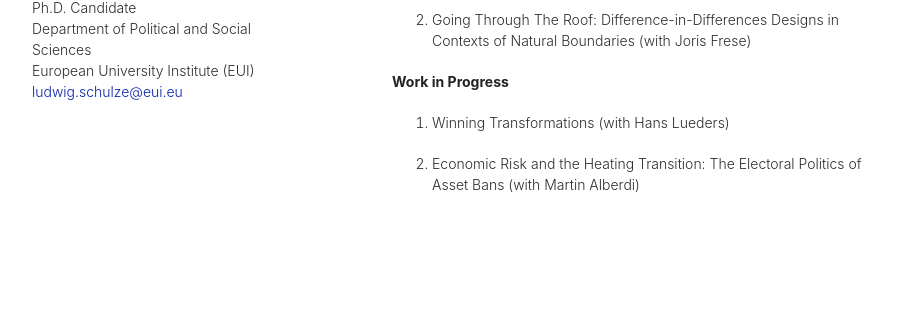
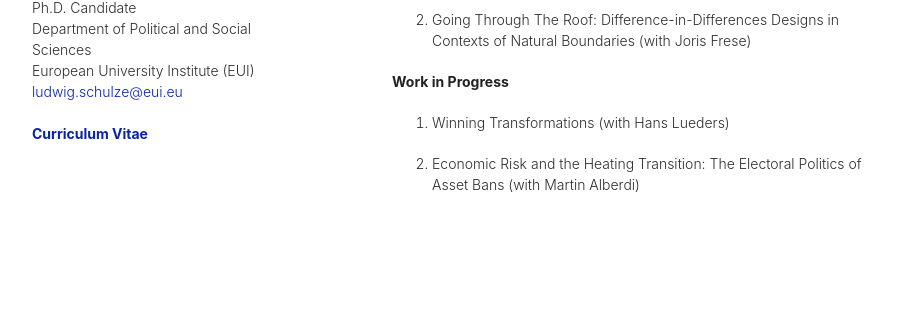
Before and after one commit to ludwigschulze/ludwig-schulze.github.io, a Jekyll site: the page built from index.md, in a window 1280 px wide. Shown: the part 317-635 px from the top of the page, without its empty margins (178-1091 px from the left). Built offline with Jekyll 4.4.1, drawn with Linux system fonts in a browser that asks for light colours.

Commit message:
add my info to config file

```diff
--- a/_config.yml
+++ b/_config.yml
@@ -6,6 +6,7 @@ description: |
   European University Institute (EUI)<br>
   <a href="mailto:ludwig.schulze@eui.eu">ludwig.schulze@eui.eu</a><br><br>
 
+  <a href="/cv/ls_cv.pdf"><strong>Curriculum Vitae</strong></a>
 
 show_downloads: false
 google_analytics:
```
Also changed, not shown: 4 other files.
